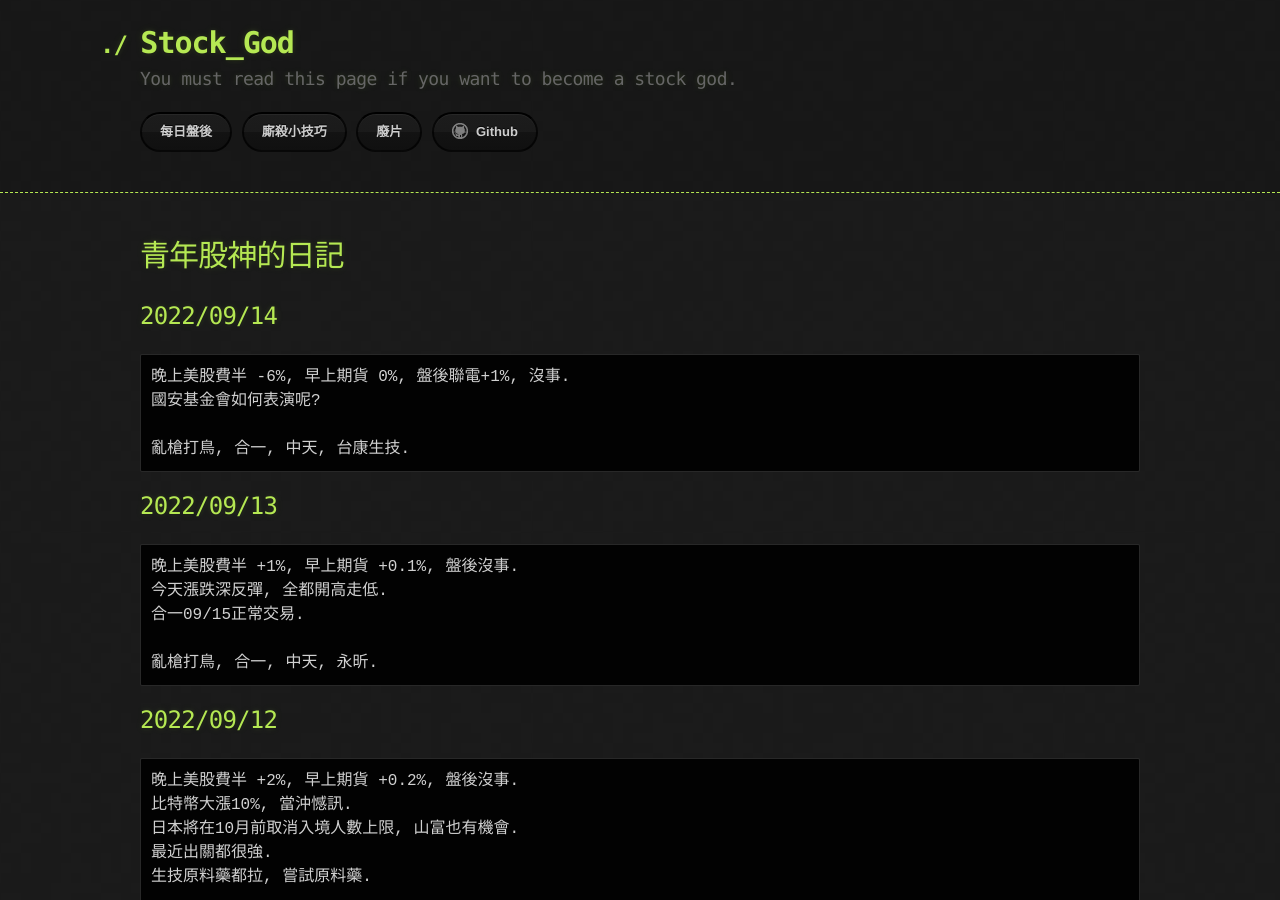
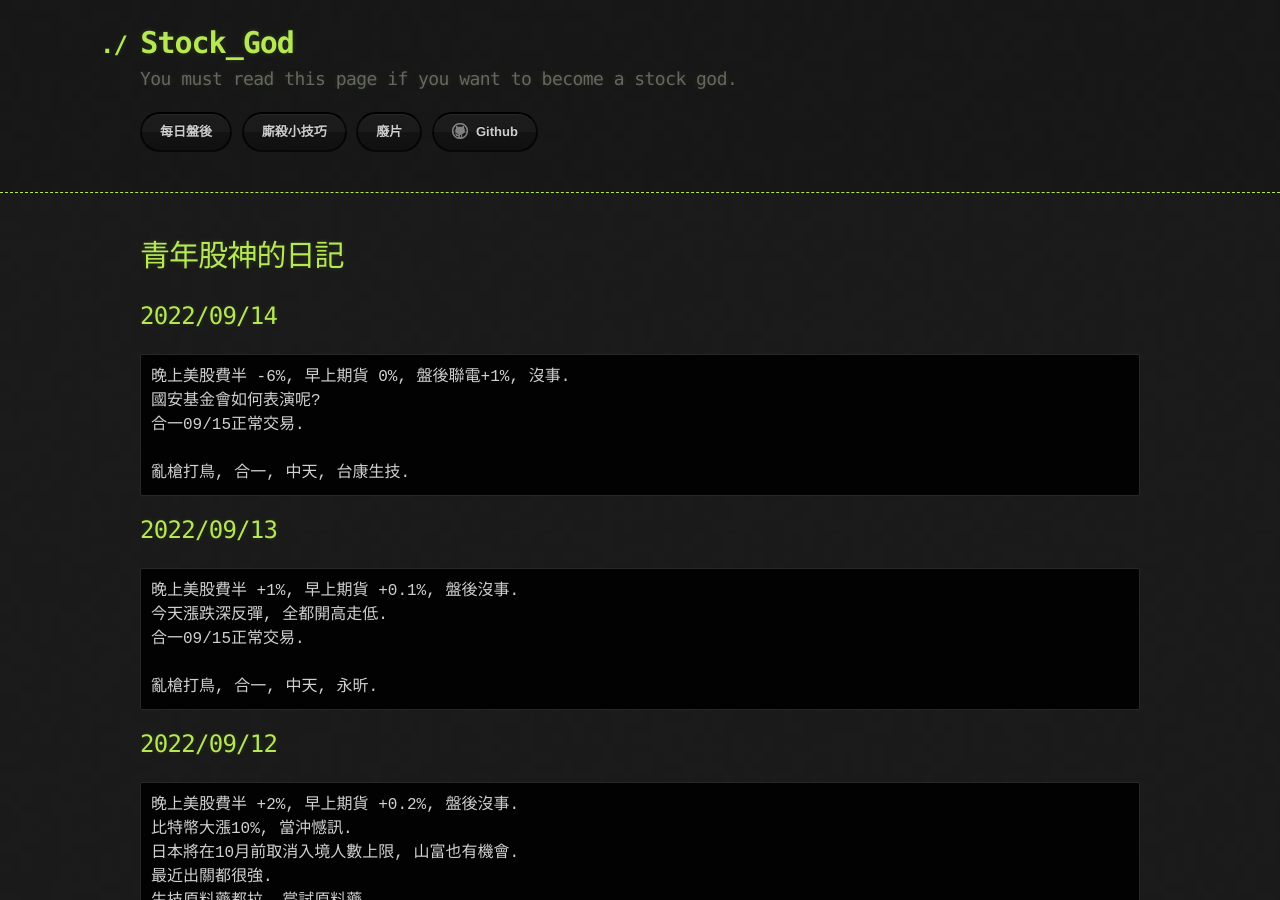
Before and after one commit to lepg5487/Stock_God, a Jekyll site: the page built from index.md, in a window 1280 px wide and 900 px high. Built offline with Jekyll 4.4.1, drawn with Linux system fonts in a browser that asks for light colours; our own code applies the rules of GitHub Pages for plain Markdown files.

Commit message:
Update index.md

````diff
--- a/index.md
+++ b/index.md
@@ -8,6 +8,7 @@ layout: testlayouts
 ```
 晚上美股費半 -6%, 早上期貨 0%, 盤後聯電+1%, 沒事.
 國安基金會如何表演呢?
+合一09/15正常交易.
 
 亂槍打鳥, 合一, 中天, 台康生技.
 ```
````
